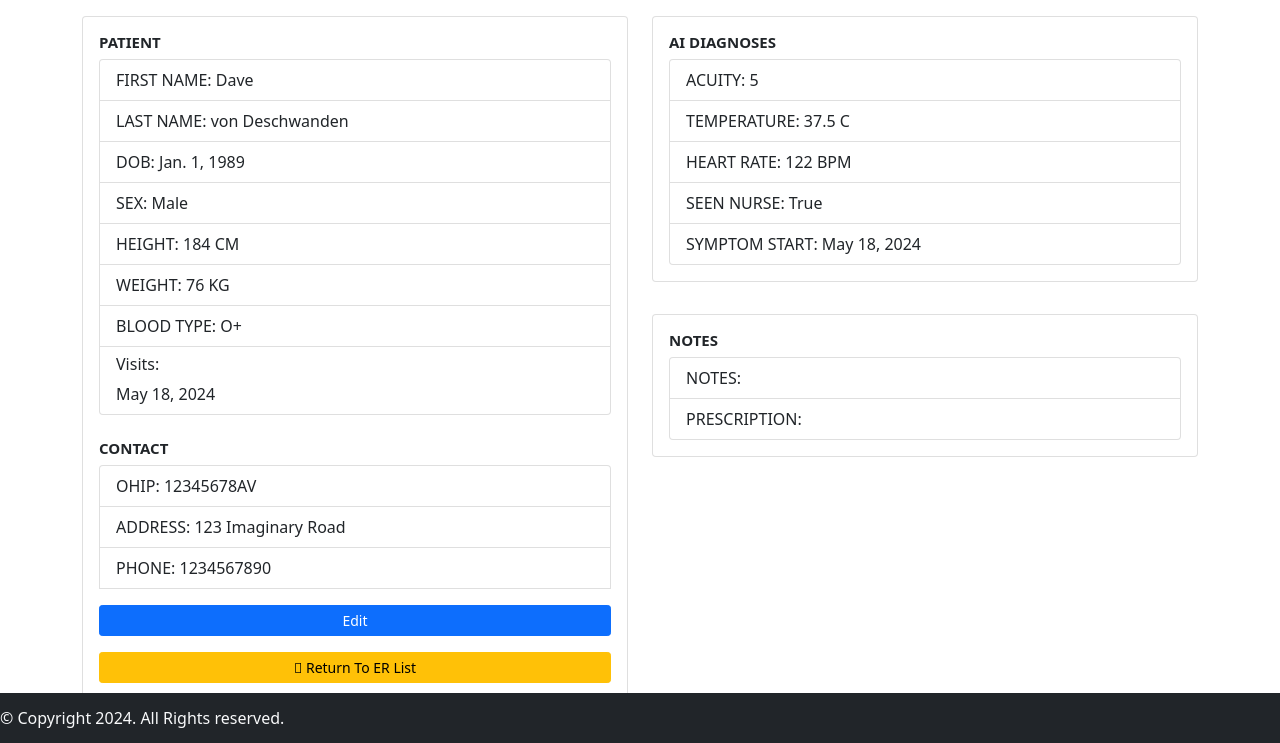
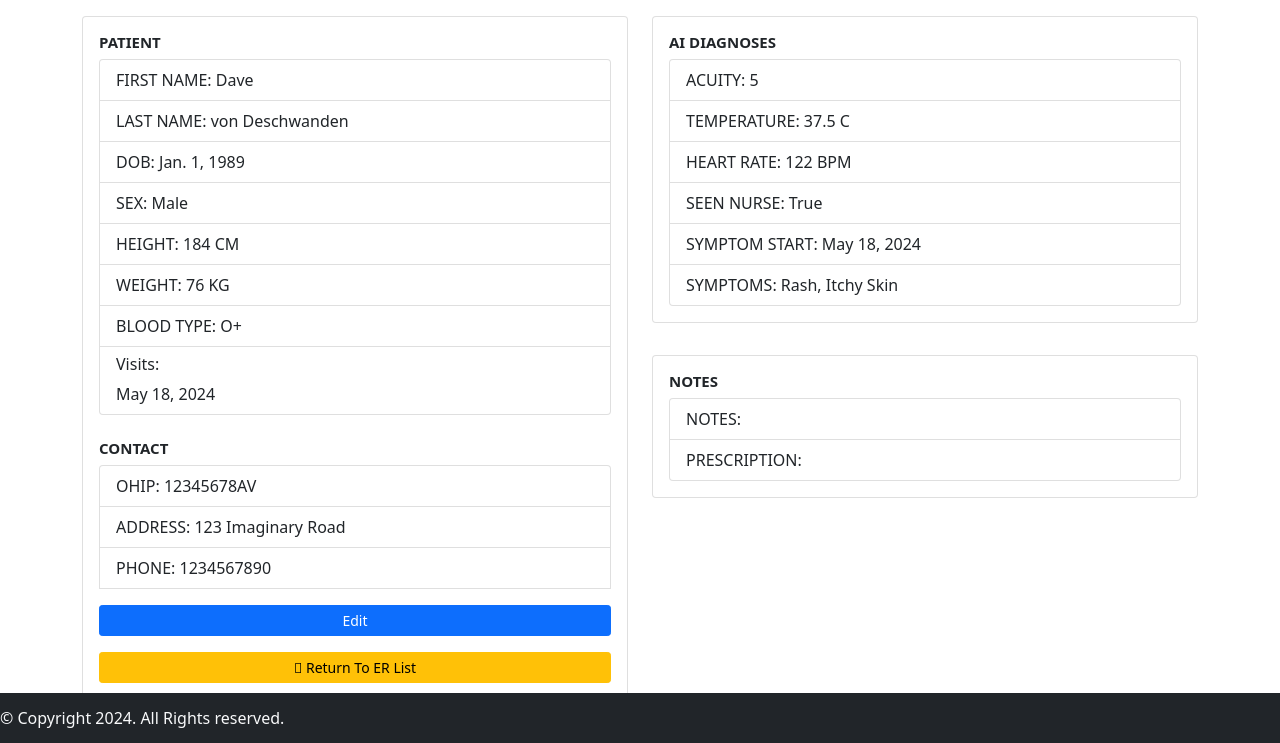
Before and after one commit to deschi0000/cs50web_capstone, a Django app: page /patientinfo/1 in a window 1280 px wide. Shown: the part 56-799 px from the top of the page. Run offline with Django 4.2, Linux system fonts and the light colour scheme; data comes from the database, SQL or seed files in the repository; some libraries are stand-ins or nearby versions.

Commit message:
add symptoms render

```diff
--- a/medicAI/templates/medicAI/patientinfo.html
+++ b/medicAI/templates/medicAI/patientinfo.html
@@ -46,6 +46,7 @@
                         <li class="list-group-item">HEART RATE: {{ current_visit.heart_rate }} BPM</li>
                         <li class="list-group-item">SEEN NURSE: {{ current_visit.seen_nurse }} </li>
                         <li class="list-group-item">SYMPTOM START: {{ current_visit.symptom_start_date }}</li>
+                        <li class="list-group-item">SYMPTOMS: {{ current_visit.symptoms }}</li>
 
                     </ul>
                 </div>
```
